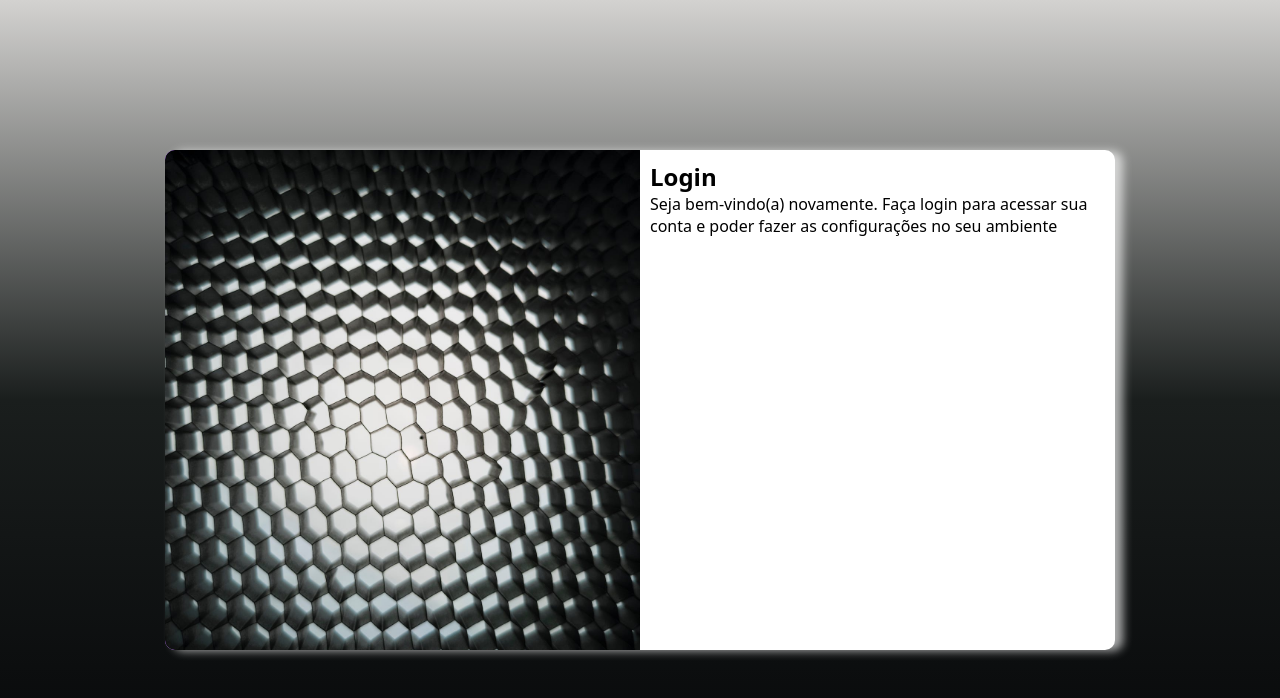
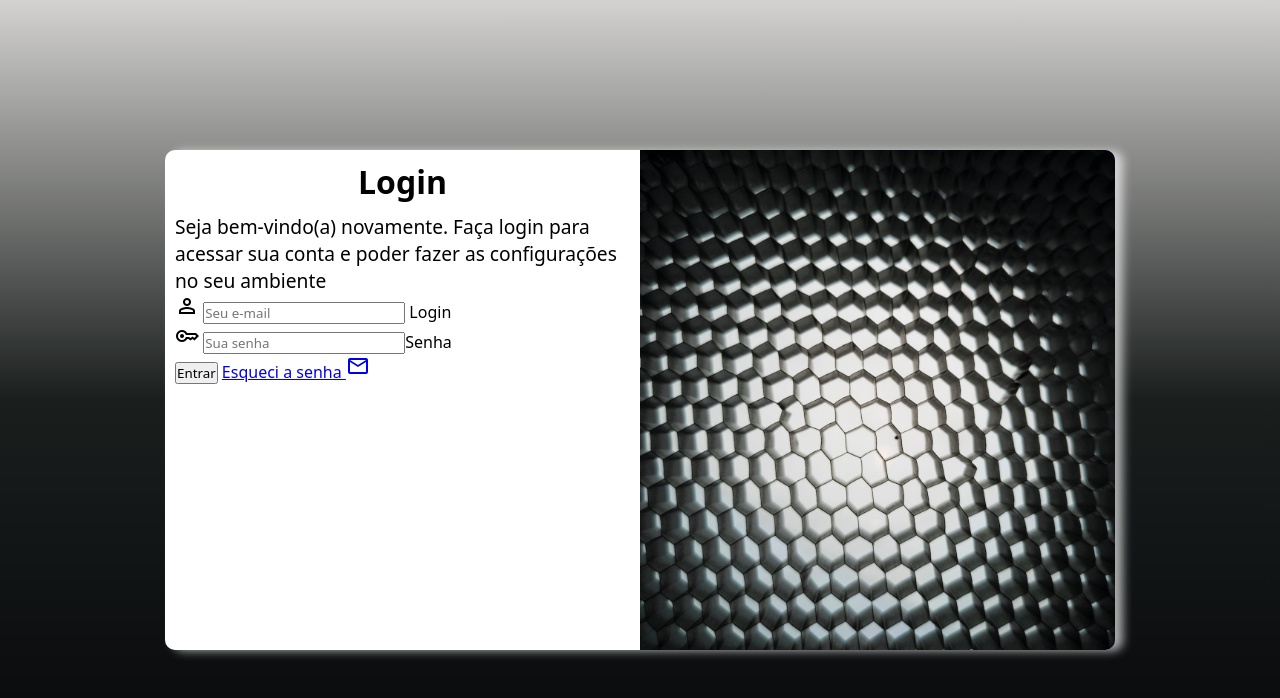
Before and after one commit to LawanSS/projeto-login, a plain HTML site: page index.html in a window 1280 px wide. Drawn offline with nearby package versions, Linux system fonts and the light colour scheme.

Commit message:
Criando o formulario

```diff
--- a/estilos/media-query.css
+++ b/estilos/media-query.css
@@ -43,13 +43,21 @@ Grandes telas: Acima 1200px
     }
 
     section#login > div#img {
-        float: left;
+        float: right;
         width: 50%;
         height: 100%;
     }
 
     section#login > div#form {
-        float: right;
+        float: left;
         width: 50%;
     }
+
+    div#form > h1 {
+        font-size: 2em;
+    }
+
+    div#form > p {
+        font-size: 1.2em;
+    }
 }
--- a/estilos/style.css
+++ b/estilos/style.css
@@ -55,3 +55,12 @@ section#login > div#form {
     padding: 10px;
 
 }
+
+div#form > h1 {
+    text-align: center;
+    margin-bottom: 10px;
+}
+
+div#form > p {
+    font-size: 0.8em;
+}
--- a/index.html
+++ b/index.html
@@ -6,6 +6,7 @@
     <meta name="viewport" content="width=device-width, initial-scale=1.0">
     <title>Login</title>
 
+    <link rel="stylesheet" href="https://fonts.googleapis.com/css2?family=Material+Symbols+Outlined:opsz,wght,FILL,GRAD@20..48,100..700,0..1,-50..200" />
     <link rel="stylesheet" href="estilos/style.css">
     <link rel="stylesheet" href="estilos/media-query.css">
 
@@ -24,8 +25,27 @@
                 <p>Seja bem-vindo(a) novamente. Faça login para acessar sua conta e poder fazer as configurações no seu
                     ambiente</p>
 
-                <form action="login.php" method="post">
+                <form action="login.php" method="post" autocomplete="on">
 
+                    <div class="campo">
+
+                        <span class="material-symbols-outlined">person</span>
+                        <input type="email" name="login" id="ilogin" placeholder="Seu e-mail" required maxlength="30">
+                        <label for="ilogin">Login</label>
+
+                    </div>
+
+                    <div class="campo">
+
+                    <span class="material-symbols-outlined">key</span>
+                        <input type="password" name="senha" id="isenha" placeholder="Sua senha" autocomplete="current-password" minlength="8" maxlength="20" required><label for="isenha">Senha</label>
+
+                    </div>
+
+                    <input type="submit" value="Entrar">
+                    <a href="esqueci.html">
+                        Esqueci a senha <span class="material-symbols-outlined">mail</span>
+                    </a>
 
                 </form>
             </div>
```
